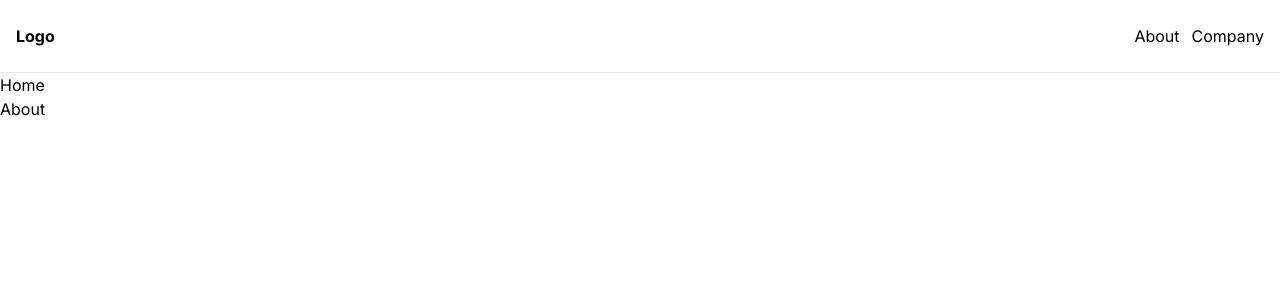
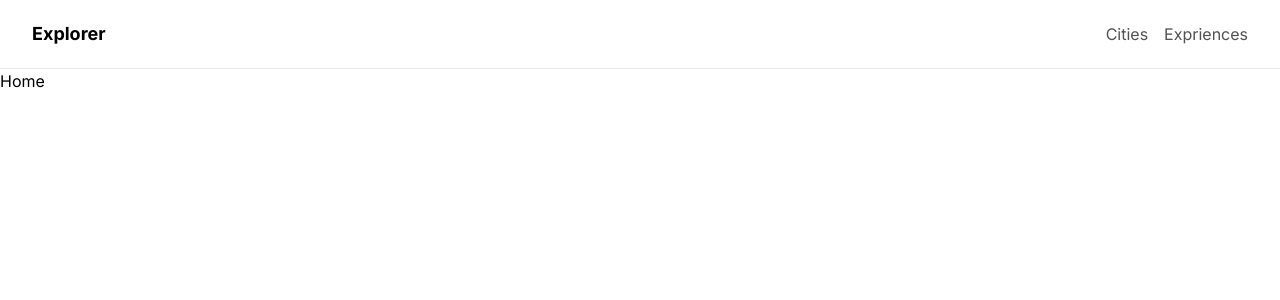
Before and after one commit to orkunkhrmn/nextjs-ex, a Next.js app in the folder blog-app/: page / in a window 1280 px wide. Shown: the top 300 px of the page. Built offline with nearby package versions, Linux system fonts and the light colour scheme.

Commit message:
change navigation

```diff
--- a/blog-app/app/about/company/page.tsx
+++ /dev/null
@@ -1,9 +0,0 @@
-const Page = () => {
-  return (
-    <div>
-      <h1>Company Page</h1>
-    </div>
-  );
-};
-
-export default Page;
--- a/blog-app/app/about/page.tsx
+++ /dev/null
@@ -1,13 +0,0 @@
-import Link from "next/link";
-
-const Page = () => {
-  return (
-    <div>
-      <h1>About Page</h1>
-      <Link href="/">Return Home </Link>
-      <Link href="/about/company">Company </Link>
-    </div>
-  );
-};
-
-export default Page;
--- a/blog-app/app/layout.tsx
+++ b/blog-app/app/layout.tsx
@@ -1,3 +1,4 @@
+import Navigation from "@/components/navigation/navigation";
 import "./globals.css";
 import type { Metadata } from "next";
 import { Inter } from "next/font/google";
@@ -18,19 +19,7 @@
   return (
     <html lang="en">
       <body className={inter.className}>
-        <div className="px-4 py-6 border-b flex items-center justify-between">
-          <Link className="font-bold" href="/about">
-            Logo
-          </Link>
-          <ul className="flex items-center gap-3">
-            <li>
-              <Link href="/about">About</Link>
-            </li>
-            <li>
-              <Link href="/about/company">Company</Link>
-            </li>
-          </ul>
-        </div>
+        <Navigation />
         {children}
       </body>
     </html>
--- a/blog-app/app/page.tsx
+++ b/blog-app/app/page.tsx
@@ -3,9 +3,8 @@
 
 export default function Home() {
   return (
-    <main>
+    <main className="h-[3000px]">
       <h1>Home</h1>
-      <Link href="/about"> About </Link>
     </main>
   );
 }
--- /dev/null
+++ b/blog-app/components/layout/padding-container.tsx
@@ -0,0 +1,7 @@
+import React, { ReactNode } from "react";
+
+const PaddingContainer = ({ children }: { children: ReactNode }) => {
+  return <div className="w-full px-8 mx-auto max-w-7xl">{children}</div>;
+};
+
+export default PaddingContainer;
--- /dev/null
+++ b/blog-app/components/navigation/navigation.tsx
@@ -0,0 +1,30 @@
+import Link from "next/link";
+import React from "react";
+import PaddingContainer from "../layout/padding-container";
+
+const Navigation = () => {
+  return (
+    <div className="sticky top-0 left-0 right-0 border-b bg-white bg-opacity-50 backdrop-blur-md">
+      <PaddingContainer>
+        <div className="flex items-center justify-between py-5">
+          <Link className="text-lg font-bold" href="/">
+            Explorer
+          </Link>
+          {/* Categoy Links */}
+          <nav>
+            <ul className="flex items-center gap-4 text-neutral-600">
+              <li>
+                <Link href="/cities">Cities</Link>
+              </li>
+              <li>
+                <Link href="/expriences">Expriences</Link>
+              </li>
+            </ul>
+          </nav>
+        </div>
+      </PaddingContainer>
+    </div>
+  );
+};
+
+export default Navigation;
```
